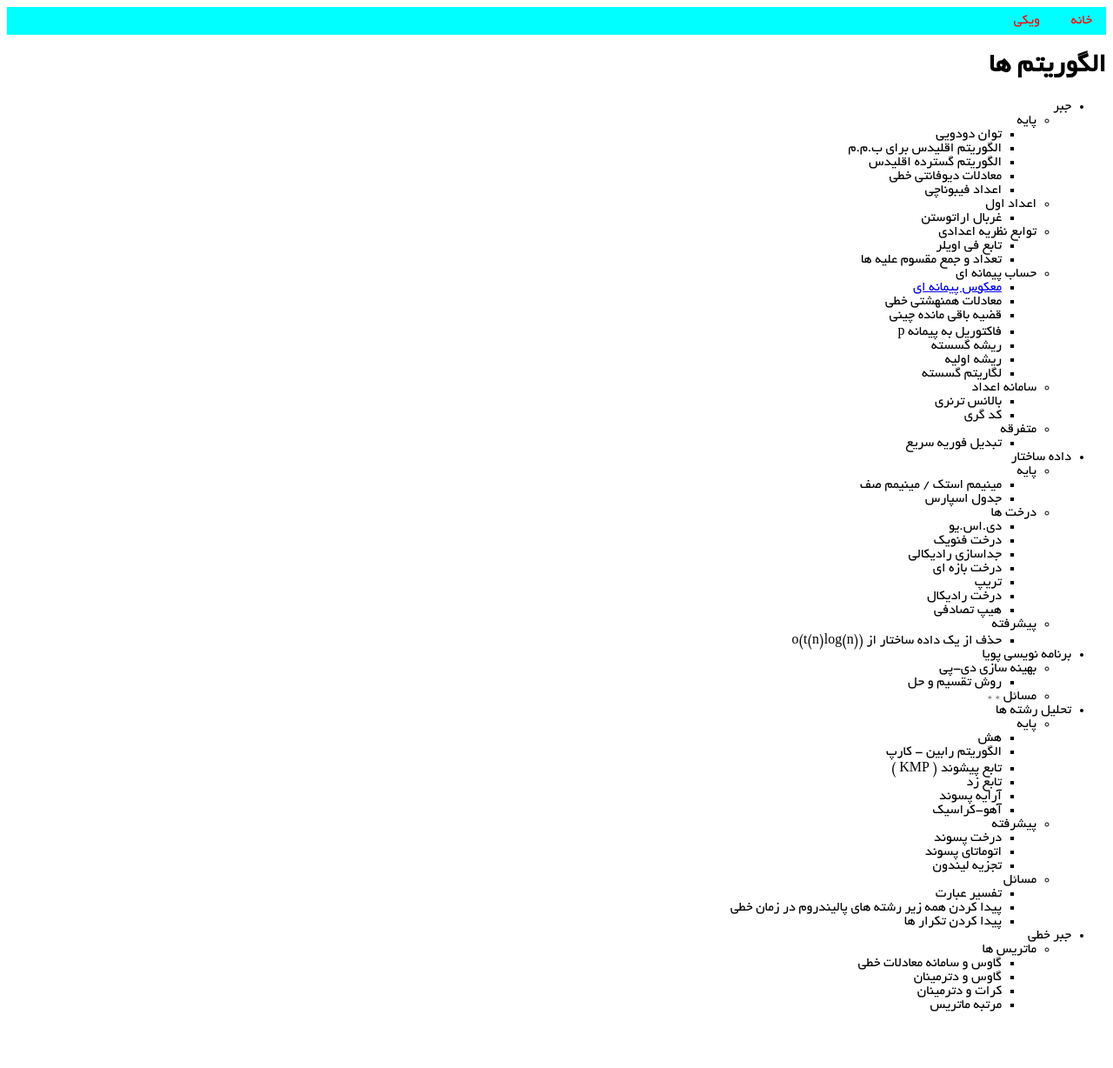
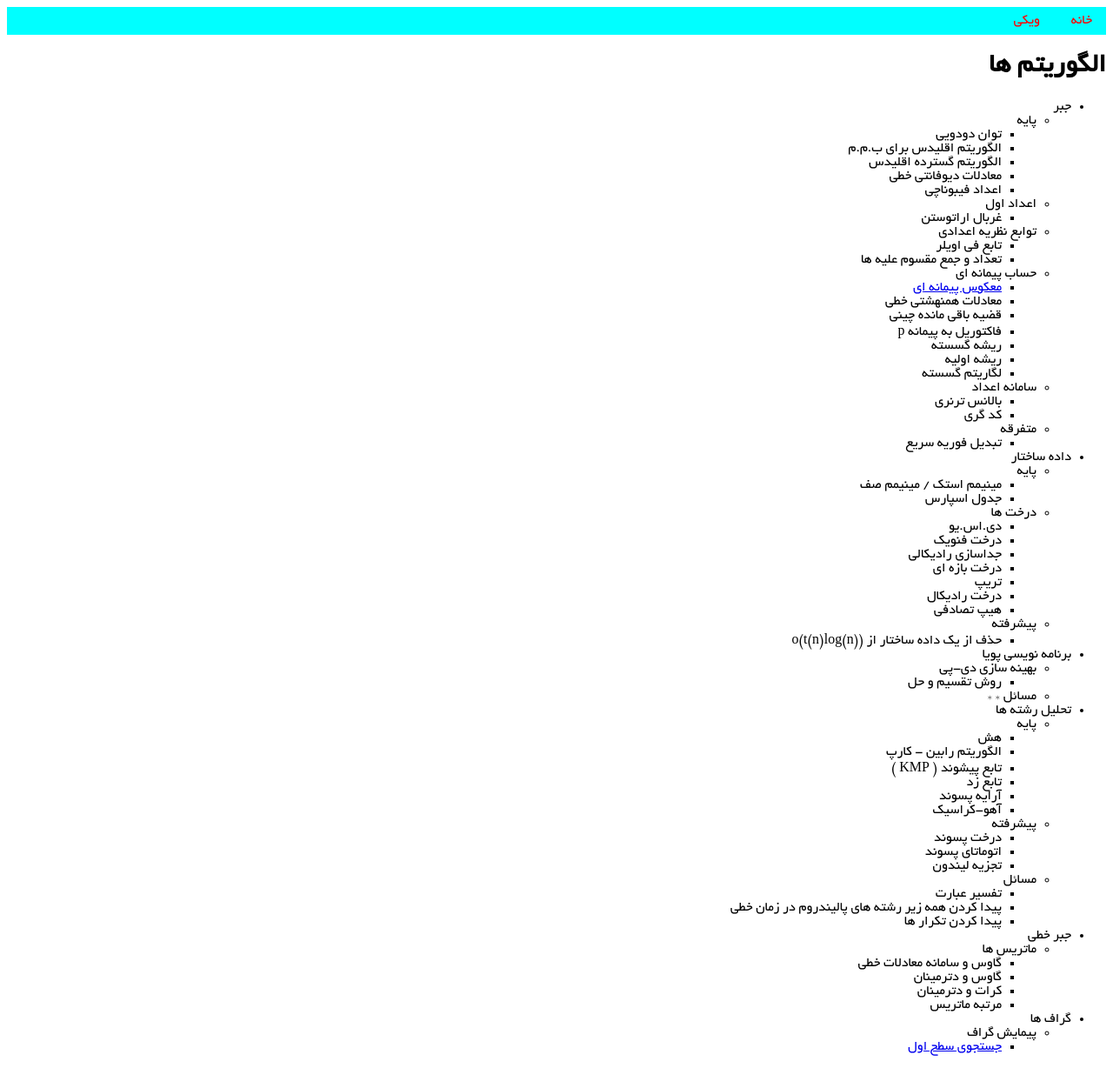
Before and after one commit to shaazzz/FarsiCP, a Jekyll site: the page built from wiki/algorithm/index.md, in a window 1280 px wide. Shown: the whole page at 87% size. Built offline with Jekyll 4.4.1, drawn with Linux system fonts in a browser that asks for light colours; our own code applies the rules of GitHub Pages for plain Markdown files; before the commit the page ends 1180 px from its top, so only the background shows below that.

Commit message:
Update index.md

```diff
--- a/wiki/algorithm/index.md
+++ b/wiki/algorithm/index.md
@@ -70,3 +70,6 @@ layout: Default
     * گاوس و دترمینان
     * کرات و دترمینان
     * مرتبه ماتریس
+* گراف ها
+  * پیمایش گراف
+    * [جستجوی سطح اول](graph/BFS)
```
